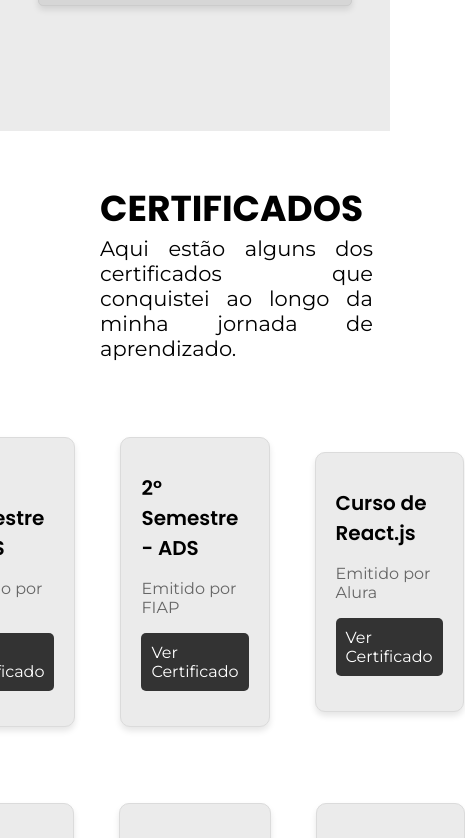
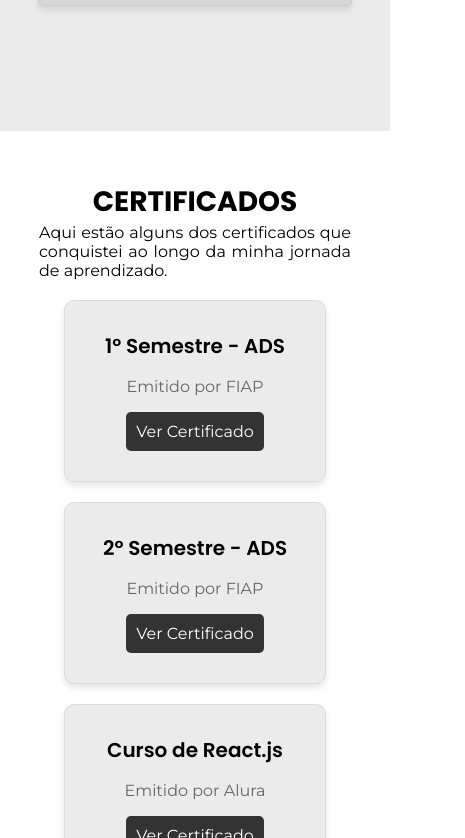
Before and after one commit to felipesora/portifolio-pessoal, a React (Vite) app in the folder portifolio/: page / in a window 390 px wide. Shown: the part 3266-4104 px from the top of the page, 465 px wide, since content can reach past the window. Built offline with nearby package versions, Linux system fonts and the light colour scheme.

Commit message:
Responsividade do componente Certificados

```diff
--- a/portifolio/src/componentes/CardCertificados/CardCertificados.css
+++ b/portifolio/src/componentes/CardCertificados/CardCertificados.css
@@ -44,3 +44,10 @@
     background-color: #000000;
     border-color: #000000;
 }
+
+@media (max-width: 560px){
+    .card_certificado{
+        width: 220px;
+        padding: 30px 20px;
+    }
+}
--- a/portifolio/src/componentes/Certificados/Certificados.css
+++ b/portifolio/src/componentes/Certificados/Certificados.css
@@ -30,3 +30,62 @@
     justify-content: center;
 
 }
+
+@media (max-width: 1040px){
+    .div_certificados{
+        gap: 20px;
+    }
+}
+
+@media (max-width: 1000px){
+    .div_certificados{
+        flex-direction: column;
+    }
+
+    .div_certificados_2{
+        margin-top: 20px;
+    }
+}
+
+@media (max-width: 910px){
+    #certificados .texto_certificados{
+        font-size: 18px;
+    }
+    .container_certificados{
+        padding: 50px 0 0 60px;
+    }
+}
+
+@media (max-width: 830px){
+    .container_certificados{
+        padding: 50px 0 0 0px;
+        display: flex;
+        flex-direction: column;
+        justify-content: center;
+        align-items: center;
+    }
+    #certificados h1{
+        font-size: 32px;
+    }
+    #certificados .texto_certificados{
+        width: 80vw;
+    }
+}
+
+@media (max-width: 560px){
+    #certificados .texto_certificados{
+        font-size: 17px;
+    }
+    .div_certificados{
+        margin-top: 20px;
+    }
+}
+
+@media (max-width: 390px){
+    #certificados h1{
+        font-size: 28px;
+    }
+    #certificados .texto_certificados{
+        font-size: 16px;
+    }
+}
--- a/portifolio/src/componentes/Certificados/index.jsx
+++ b/portifolio/src/componentes/Certificados/index.jsx
@@ -23,7 +23,7 @@ const Certificados = () => {
                     emitido="Alura"
                     link="https://drive.google.com/file/d/12UN1f4FEZ7KfeX7Bk_lizvn3IhURnMyA/view?usp=drive_link"/>
                 </div>
-                <div className='div_certificados'>
+                <div className='div_certificados div_certificados_2'>
                     <CardCertificados
                     nome="Curso de Python"
                     emitido="Alura"
```
